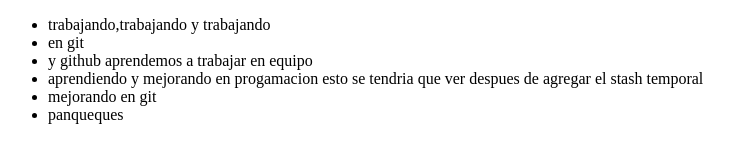
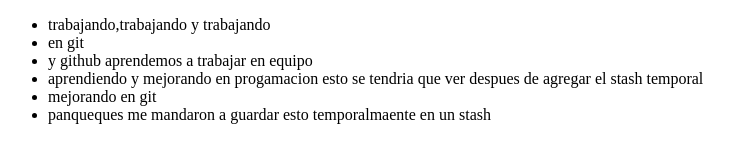
Before and after one commit to Ayuya2001/prueba-git, a plain HTML site: page index.html in a window 1280 px wide. Shown: the whole page, without its empty margins (0-733 px from the left). Drawn offline with Linux system fonts and the light colour scheme.

Commit message:
modificando la lista panquequees

```diff
--- a/index.html
+++ b/index.html
@@ -14,7 +14,7 @@
             <li>y github aprendemos a trabajar en equipo</li>
             <li>aprendiendo y mejorando en progamacion esto se tendria que ver despues de agregar el stash temporal</li>
             <li>mejorando en git</li>
-            <li>panqueques</li>
+            <li>panqueques me mandaron a guardar esto temporalmaente en un stash</li>
         </ul>
     </main>
 
```
